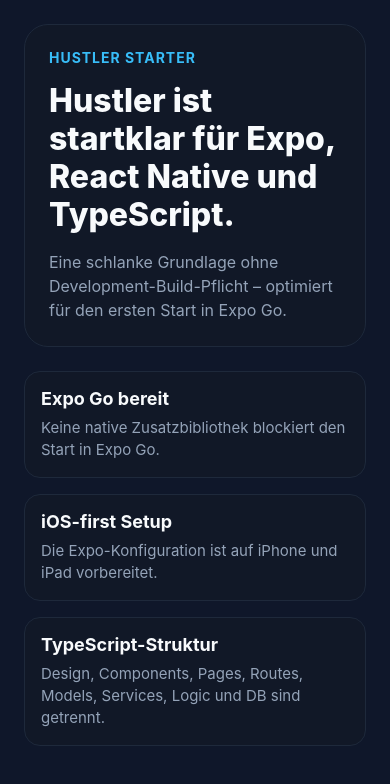
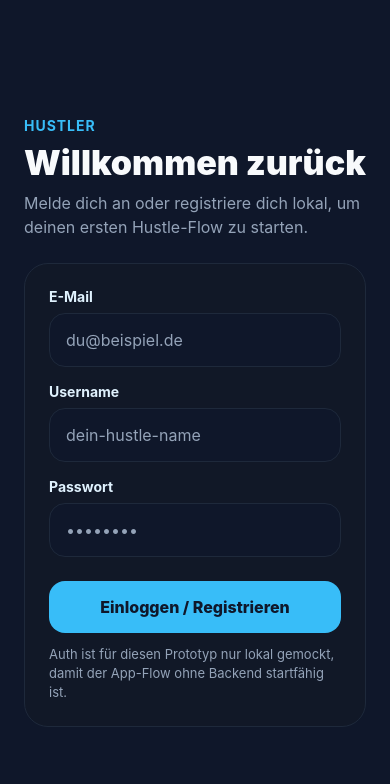
Before and after one commit to denn18/hustler, a React Native app: screen / in a window 390 px wide. Shown: the top 784 px of the page. Built offline with nearby package versions, Linux system fonts and the light colour scheme.

Commit message:
Implement initial app flow

```diff
--- a/App.tsx
+++ b/App.tsx
@@ -1,5 +1,15 @@
-import { AppRoutes } from './src/routes/AppRoutes';
+import { useState } from 'react';
+
+import { AppNavigator } from './src/routes/AppNavigator';
 
 export default function App() {
-  return <AppRoutes />;
+  const [user, setUser] = useState<{ email: string; username: string } | null>(null);
+
+  return (
+    <AppNavigator
+      isAuthenticated={user !== null}
+      onAuthenticate={setUser}
+      username={user?.username ?? ''}
+    />
+  );
 }
--- /dev/null
+++ b/src/pages/AuthPage.tsx
@@ -0,0 +1,149 @@
+import { useState } from 'react';
+import { Pressable, SafeAreaView, StatusBar, StyleSheet, Text, TextInput, View } from 'react-native';
+
+import { colors, radii, spacing } from '../design/theme';
+
+type AuthPageProps = {
+  onAuthenticate: (user: { email: string; username: string }) => void;
+};
+
+export function AuthPage({ onAuthenticate }: AuthPageProps) {
+  const [email, setEmail] = useState('');
+  const [username, setUsername] = useState('');
+  const [password, setPassword] = useState('');
+
+  function handleSubmit() {
+    onAuthenticate({ email: email.trim(), username: username.trim() });
+  }
+
+  return (
+    <SafeAreaView style={styles.safeArea}>
+      <StatusBar barStyle="light-content" />
+      <View style={styles.content}>
+        <View style={styles.hero}>
+          <Text style={styles.kicker}>Hustler</Text>
+          <Text style={styles.title}>Willkommen zurück</Text>
+          <Text style={styles.subtitle}>
+            Melde dich an oder registriere dich lokal, um deinen ersten Hustle-Flow zu starten.
+          </Text>
+        </View>
+
+        <View style={styles.formCard}>
+          <Text style={styles.label}>E-Mail</Text>
+          <TextInput
+            autoCapitalize="none"
+            keyboardType="email-address"
+            onChangeText={setEmail}
+            placeholder="du@beispiel.de"
+            placeholderTextColor={colors.mutedText}
+            style={styles.input}
+            value={email}
+          />
+
+          <Text style={styles.label}>Username</Text>
+          <TextInput
+            autoCapitalize="none"
+            onChangeText={setUsername}
+            placeholder="dein-hustle-name"
+            placeholderTextColor={colors.mutedText}
+            style={styles.input}
+            value={username}
+          />
+
+          <Text style={styles.label}>Passwort</Text>
+          <TextInput
+            onChangeText={setPassword}
+            placeholder="••••••••"
+            placeholderTextColor={colors.mutedText}
+            secureTextEntry
+            style={styles.input}
+            value={password}
+          />
+
+          <Pressable style={styles.button} onPress={handleSubmit}>
+            <Text style={styles.buttonText}>Einloggen / Registrieren</Text>
+          </Pressable>
+
+          <Text style={styles.hint}>
+            Auth ist für diesen Prototyp nur lokal gemockt, damit der App-Flow ohne Backend startfähig ist.
+          </Text>
+        </View>
+      </View>
+    </SafeAreaView>
+  );
+}
+
+const styles = StyleSheet.create({
+  button: {
+    alignItems: 'center',
+    backgroundColor: colors.primary,
+    borderRadius: radii.md,
+    marginTop: spacing.sm,
+    padding: spacing.md,
+  },
+  buttonText: {
+    color: colors.background,
+    fontSize: 16,
+    fontWeight: '800',
+  },
+  content: {
+    flex: 1,
+    gap: spacing.lg,
+    justifyContent: 'center',
+    padding: spacing.lg,
+  },
+  formCard: {
+    backgroundColor: colors.card,
+    borderColor: colors.border,
+    borderRadius: radii.lg,
+    borderWidth: 1,
+    gap: spacing.sm,
+    padding: spacing.lg,
+  },
+  hero: {
+    gap: spacing.sm,
+  },
+  hint: {
+    color: colors.mutedText,
+    fontSize: 13,
+    lineHeight: 19,
+    marginTop: spacing.xs,
+  },
+  input: {
+    backgroundColor: colors.background,
+    borderColor: colors.border,
+    borderRadius: radii.md,
+    borderWidth: 1,
+    color: colors.text,
+    fontSize: 16,
+    marginBottom: spacing.sm,
+    paddingHorizontal: spacing.md,
+    paddingVertical: spacing.md,
+  },
+  kicker: {
+    color: colors.primary,
+    fontSize: 14,
+    fontWeight: '700',
+    letterSpacing: 1,
+    textTransform: 'uppercase',
+  },
+  label: {
+    color: colors.primaryText,
+    fontSize: 14,
+    fontWeight: '700',
+  },
+  safeArea: {
+    backgroundColor: colors.background,
+    flex: 1,
+  },
+  subtitle: {
+    color: colors.mutedText,
+    fontSize: 16,
+    lineHeight: 24,
+  },
+  title: {
+    color: colors.text,
+    fontSize: 34,
+    fontWeight: '900',
+  },
+});
--- /dev/null
+++ b/src/pages/DashboardPage.tsx
@@ -0,0 +1,192 @@
+import { Pressable, SafeAreaView, ScrollView, StatusBar, StyleSheet, Text, View } from 'react-native';
+
+import { colors, radii, spacing } from '../design/theme';
+
+type DashboardPageProps = {
+  username: string;
+  hasHustles?: boolean;
+};
+
+const monthlyGoal = 2500;
+const monthlyProfit = 1420;
+const monthlyProgress = monthlyProfit / monthlyGoal;
+
+export function DashboardPage({ username, hasHustles = false }: DashboardPageProps) {
+  return (
+    <SafeAreaView style={styles.safeArea}>
+      <StatusBar barStyle="light-content" />
+      <ScrollView contentContainerStyle={styles.content}>
+        <View style={styles.header}>
+          <Text style={styles.kicker}>Dashboard</Text>
+          <Text style={styles.title}>Hi {username || 'Hustler'} 👋</Text>
+          <Text style={styles.subtitle}>Dein kompakter Überblick für Ziele, Gewinne und Hustles.</Text>
+        </View>
+
+        <View style={styles.goalCard}>
+          <View style={styles.rowBetween}>
+            <Text style={styles.cardTitle}>Monatsziel-Fortschritt</Text>
+            <Text style={styles.progressValue}>{Math.round(monthlyProgress * 100)}%</Text>
+          </View>
+          <View style={styles.progressTrack}>
+            <View style={[styles.progressFill, { width: `${Math.min(monthlyProgress, 1) * 100}%` }]} />
+          </View>
+          <Text style={styles.muted}>€{monthlyProfit.toLocaleString('de-DE')} von €{monthlyGoal.toLocaleString('de-DE')}</Text>
+        </View>
+
+        <View style={styles.metricGrid}>
+          <MetricCard label="Heutiger Gewinn" value="€180" />
+          <MetricCard label="Monatsgewinn" value="€1.420" />
+          <MetricCard label="Ø Stundenlohn" value="€36/h" />
+        </View>
+
+        <View style={styles.hustlesCard}>
+          <View style={styles.rowBetween}>
+            <Text style={styles.cardTitle}>Meine Hustles</Text>
+            <Text style={styles.badge}>{hasHustles ? 'Aktiv' : 'Neu'}</Text>
+          </View>
+          <Text style={styles.muted}>
+            {hasHustles
+              ? 'Füge eine neue Einnahme hinzu, um deinen Fortschritt aktuell zu halten.'
+              : 'Lege deinen ersten Hustle an und tracke Einnahmen direkt im Dashboard.'}
+          </Text>
+          <Pressable style={styles.button}>
+            <Text style={styles.buttonText}>{hasHustles ? '+ Einnahme' : 'Ersten Hustle erstellen'}</Text>
+          </Pressable>
+        </View>
+      </ScrollView>
+    </SafeAreaView>
+  );
+}
+
+function MetricCard({ label, value }: { label: string; value: string }) {
+  return (
+    <View style={styles.metricCard}>
+      <Text style={styles.metricLabel}>{label}</Text>
+      <Text style={styles.metricValue}>{value}</Text>
+    </View>
+  );
+}
+
+const styles = StyleSheet.create({
+  badge: {
+    backgroundColor: colors.border,
+    borderRadius: radii.md,
+    color: colors.primaryText,
+    fontSize: 12,
+    fontWeight: '800',
+    overflow: 'hidden',
+    paddingHorizontal: spacing.sm,
+    paddingVertical: spacing.xs,
+  },
+  button: {
+    alignItems: 'center',
+    backgroundColor: colors.primary,
+    borderRadius: radii.md,
+    padding: spacing.md,
+  },
+  buttonText: {
+    color: colors.background,
+    fontSize: 16,
+    fontWeight: '800',
+  },
+  cardTitle: {
+    color: colors.text,
+    fontSize: 18,
+    fontWeight: '800',
+  },
+  content: {
+    gap: spacing.lg,
+    padding: spacing.lg,
+  },
+  goalCard: {
+    backgroundColor: colors.card,
+    borderColor: colors.border,
+    borderRadius: radii.lg,
+    borderWidth: 1,
+    gap: spacing.md,
+    padding: spacing.lg,
+  },
+  header: {
+    gap: spacing.sm,
+  },
+  hustlesCard: {
+    backgroundColor: colors.card,
+    borderColor: colors.border,
+    borderRadius: radii.lg,
+    borderWidth: 1,
+    gap: spacing.md,
+    padding: spacing.lg,
+  },
+  kicker: {
+    color: colors.primary,
+    fontSize: 14,
+    fontWeight: '700',
+    letterSpacing: 1,
+    textTransform: 'uppercase',
+  },
+  metricCard: {
+    backgroundColor: colors.card,
+    borderColor: colors.border,
+    borderRadius: radii.lg,
+    borderWidth: 1,
+    flex: 1,
+    gap: spacing.sm,
+    minWidth: 145,
+    padding: spacing.md,
+  },
+  metricGrid: {
+    flexDirection: 'row',
+    flexWrap: 'wrap',
+    gap: spacing.md,
+  },
+  metricLabel: {
+    color: colors.mutedText,
+    fontSize: 13,
+    fontWeight: '700',
+  },
+  metricValue: {
+    color: colors.text,
+    fontSize: 24,
+    fontWeight: '900',
+  },
+  muted: {
+    color: colors.mutedText,
+    fontSize: 15,
+    lineHeight: 22,
+  },
+  progressFill: {
+    backgroundColor: colors.primary,
+    borderRadius: radii.md,
+    height: '100%',
+  },
+  progressTrack: {
+    backgroundColor: colors.background,
+    borderRadius: radii.md,
+    height: 12,
+    overflow: 'hidden',
+  },
+  progressValue: {
+    color: colors.primary,
+    fontSize: 18,
+    fontWeight: '900',
+  },
+  rowBetween: {
+    alignItems: 'center',
+    flexDirection: 'row',
+    justifyContent: 'space-between',
+  },
+  safeArea: {
+    backgroundColor: colors.background,
+    flex: 1,
+  },
+  subtitle: {
+    color: colors.mutedText,
+    fontSize: 16,
+    lineHeight: 24,
+  },
+  title: {
+    color: colors.text,
+    fontSize: 34,
+    fontWeight: '900',
+  },
+});
--- /dev/null
+++ b/src/routes/AppNavigator.tsx
@@ -0,0 +1,16 @@
+import { AuthPage } from '../pages/AuthPage';
+import { DashboardPage } from '../pages/DashboardPage';
+
+type AppNavigatorProps = {
+  isAuthenticated: boolean;
+  onAuthenticate: (user: { email: string; username: string }) => void;
+  username: string;
+};
+
+export function AppNavigator({ isAuthenticated, onAuthenticate, username }: AppNavigatorProps) {
+  if (!isAuthenticated) {
+    return <AuthPage onAuthenticate={onAuthenticate} />;
+  }
+
+  return <DashboardPage username={username} />;
+}
```
